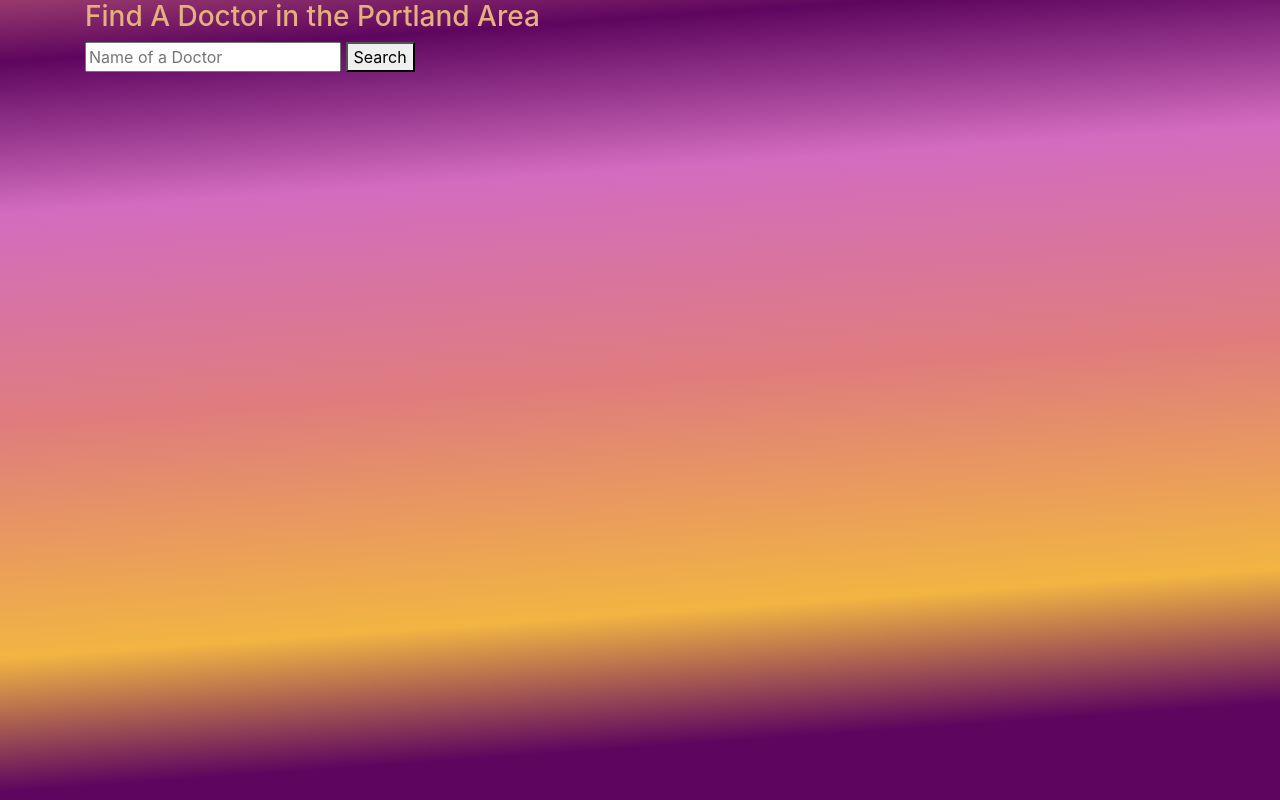
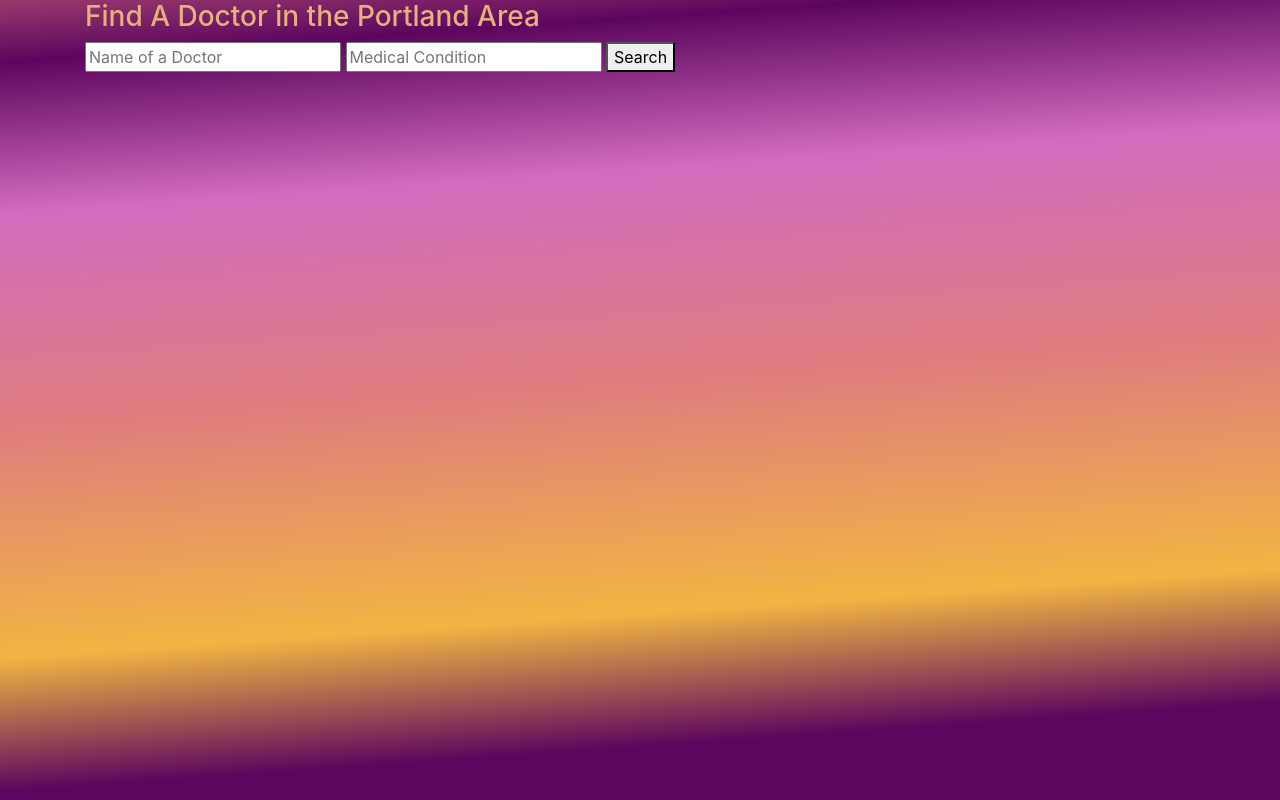
Before and after one commit to dylan12manley/DRLookup, a website built with webpack: page src/index.html in a window 1280 px wide. Built offline with nearby package versions, Linux system fonts and the light colour scheme.

Commit message:
add medical condition input

```diff
--- a/src/index.html
+++ b/src/index.html
@@ -7,12 +7,9 @@
     <h3>Find A Doctor in the Portland Area</h3>
     <form id="userInput">
       <input id="docName" type="text" placeholder="Name of a Doctor">
+      <input id="condition" type="text" placeholder="Medical Condition">
       <button id="searchBtn" type="submit" name="search">Search</button>
     </form>
-    <!-- <form id="conditionInput">
-      <input id="condition" type="text" placeholder="Medical Condition">
-      <button id="conditionSearchBtn" type="button" name="search">Search</button>
-    </form> -->
     <h4 id="searchFail"></h4>
     <div id="results">
       <div class="row">
```
